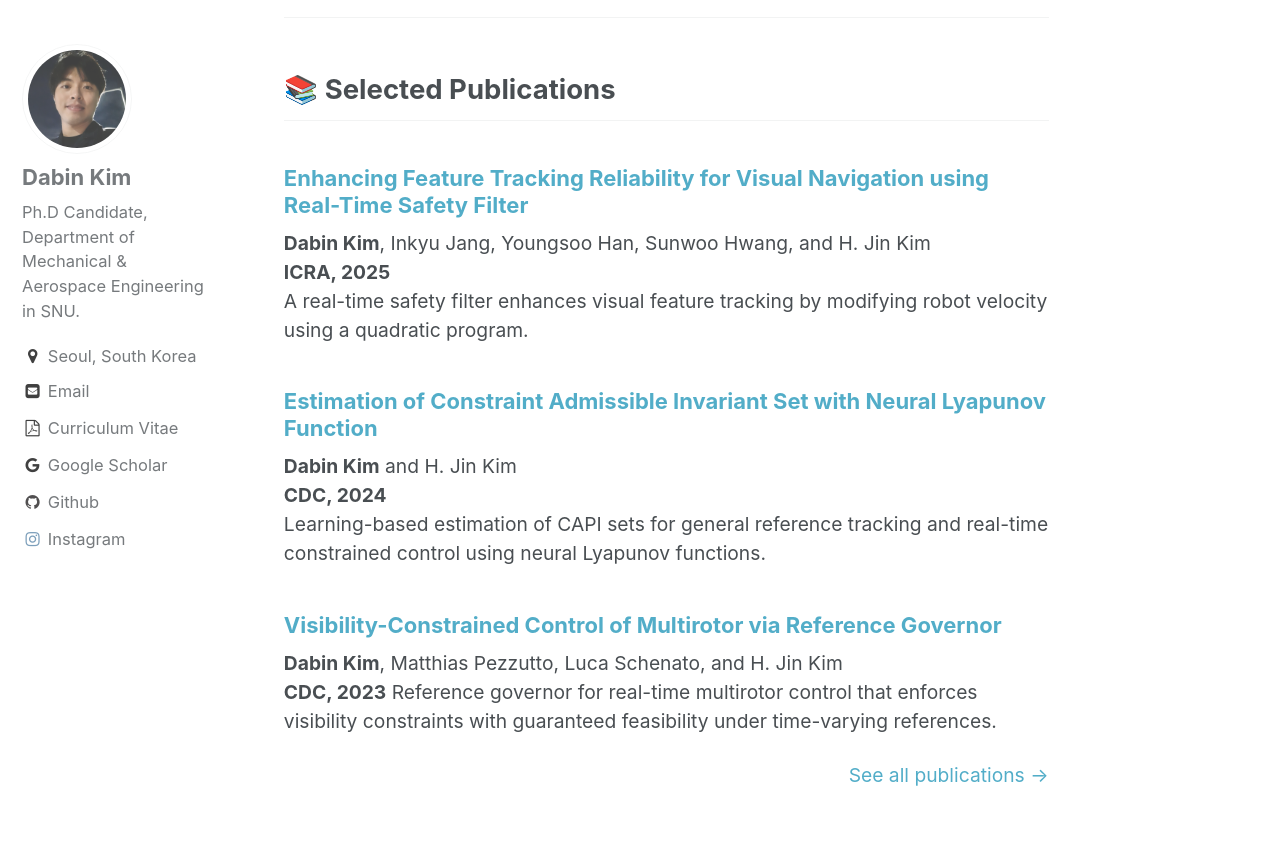
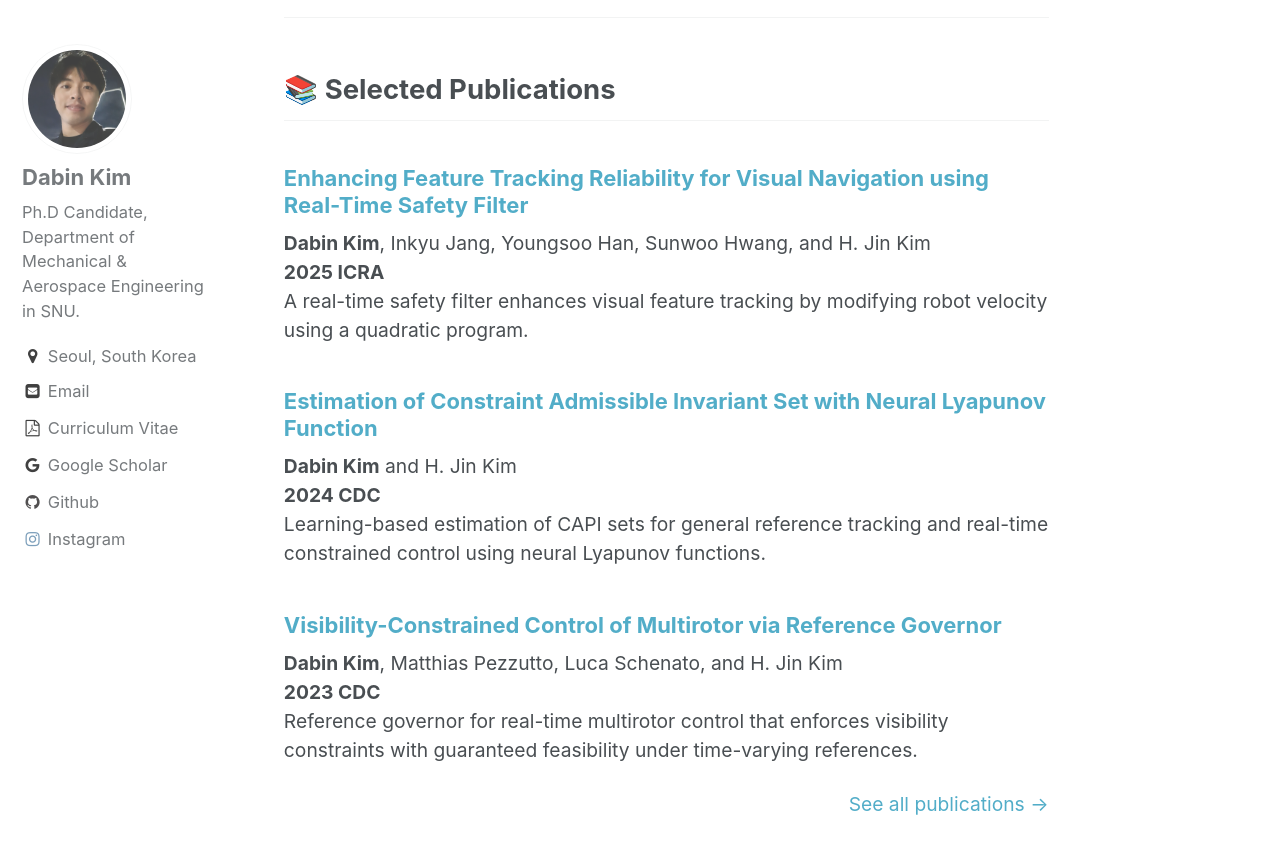
Before and after one commit to dabinkim-LGOM/dabinkim-LGOM.github.io, a Jekyll site: the page built from index.md, in a window 1280 px wide and 900 px high, scrolled down 971 px. Shown: the top 854 px of the window. Built offline with Jekyll 4.4.1, drawn with Linux system fonts in a browser that asks for light colours.

```diff
--- a/index.md
+++ b/index.md
@@ -49,17 +49,17 @@ My research interests in robotics are in **Integrating Perception and Planning**
 
 ### [Enhancing Feature Tracking Reliability for Visual Navigation using Real-Time Safety Filter](https://arxiv.org/abs/2502.01092)
 **Dabin Kim**, Inkyu Jang, Youngsoo Han, Sunwoo Hwang, and H. Jin Kim
-**ICRA, 2025**
+**2025 ICRA**
 A real-time safety filter enhances visual feature tracking by modifying robot velocity using a quadratic program.
 
 ### [Estimation of Constraint Admissible Invariant Set with Neural Lyapunov Function](https://arxiv.org/abs/2409.19881)
 **Dabin Kim** and H. Jin Kim
-**CDC, 2024**
+**2024 CDC**
 Learning-based estimation of CAPI sets for general reference tracking and real-time constrained control using neural Lyapunov functions.
 
 ### [Visibility-Constrained Control of Multirotor via Reference Governor](https://arxiv.org/abs/2308.05334)
 **Dabin Kim**, Matthias Pezzutto, Luca Schenato, and H. Jin Kim
-**CDC, 2023**
+**2023 CDC**
 Reference governor for real-time multirotor control that enforces visibility constraints with guaranteed feasibility under time-varying references.
 
 <!-- Optionally add a button -->
```
